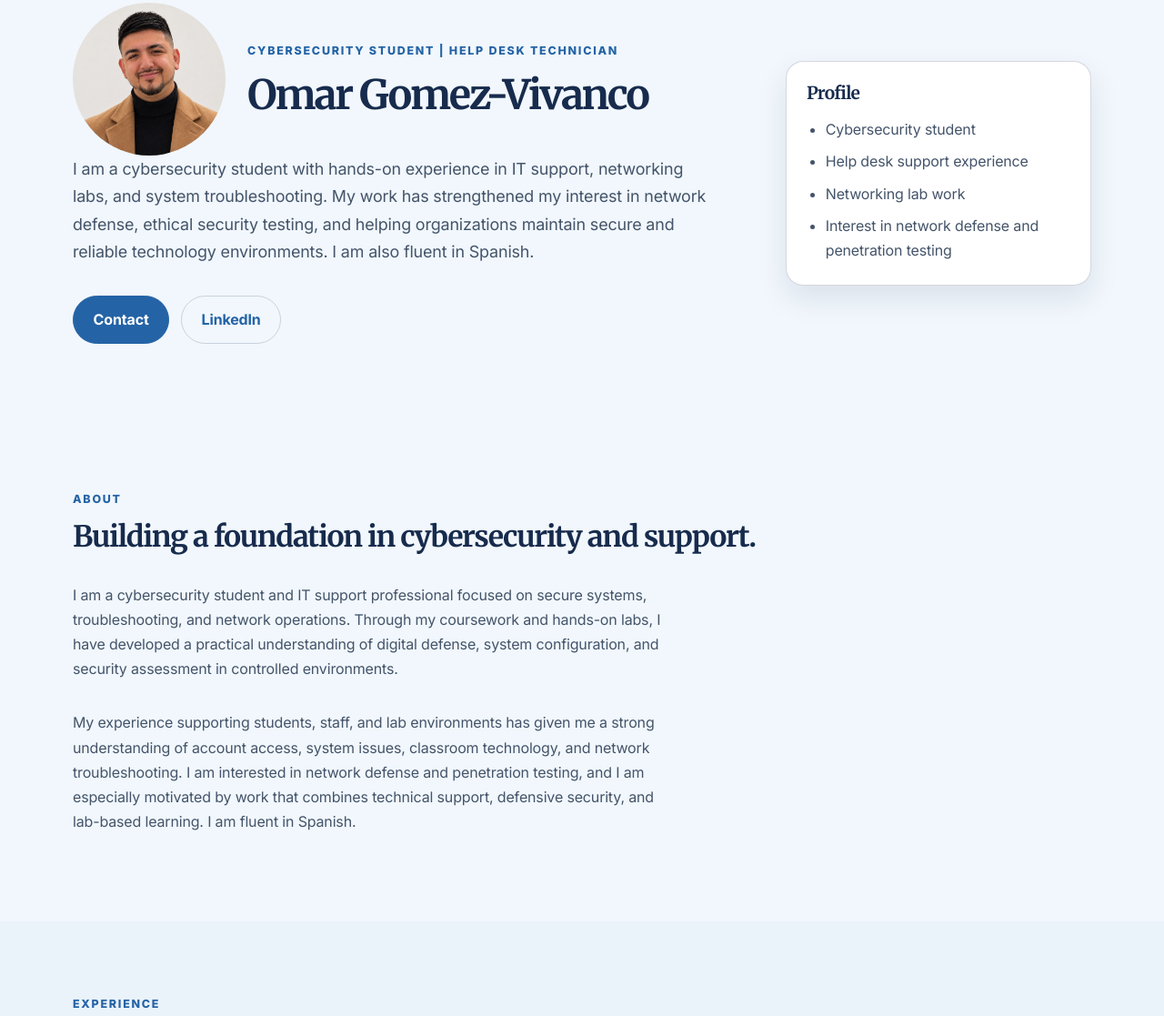
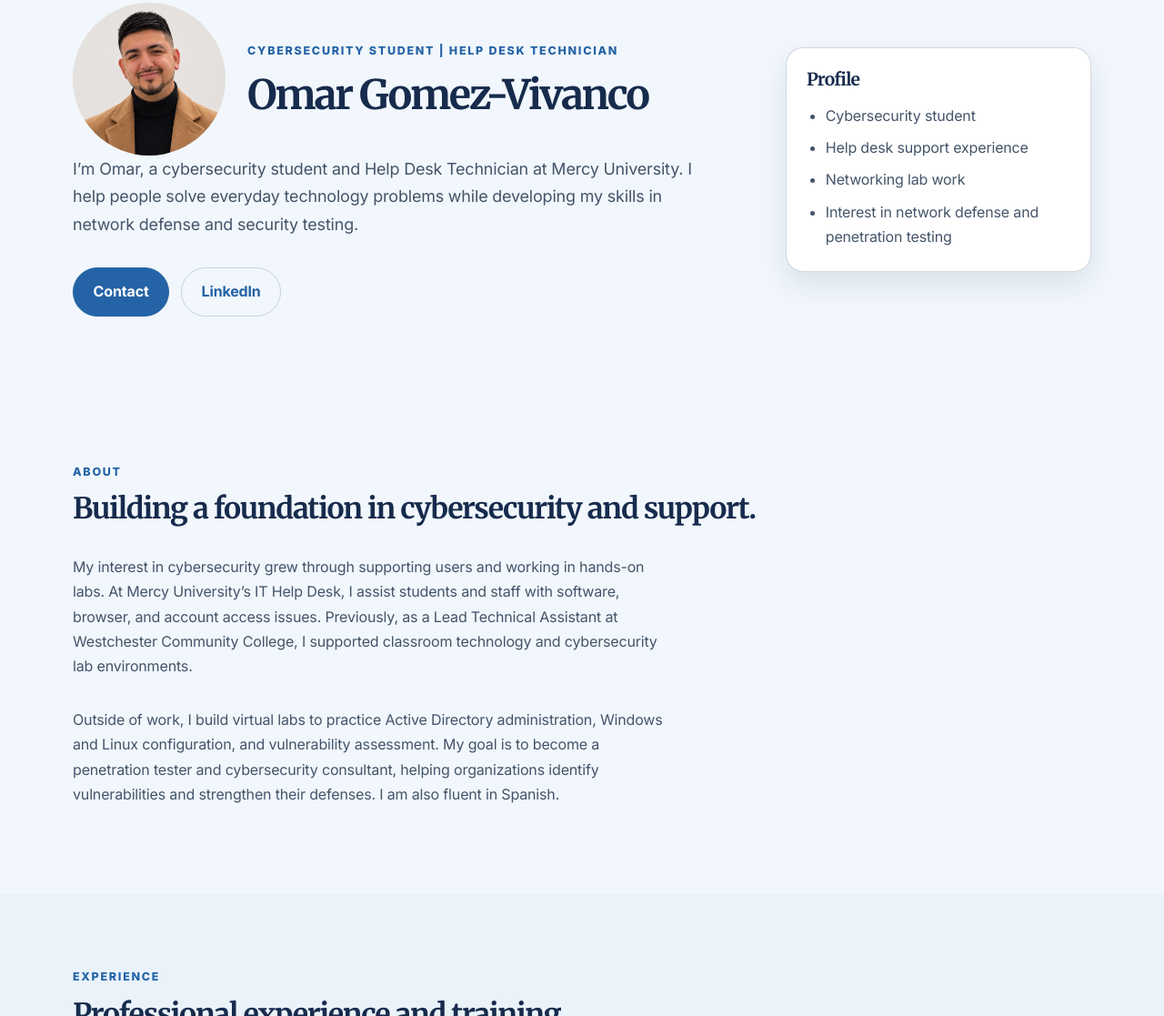
Before and after one commit to SILENT908777/SILENT908777.github.io, a plain HTML site: page index.html in a window 1280 px wide. Shown: the part 150-1267 px from the top of the page at 91% size. Drawn offline with Linux system fonts and the light colour scheme.

Commit message:
Update introduction and About section

```diff
--- a/index.html
+++ b/index.html
@@ -73,11 +73,7 @@
               </div>
             </div>
             <p class="lead">
-              I am a cybersecurity student with hands-on experience in IT support,
-              networking labs, and system troubleshooting. My work has strengthened
-              my interest in network defense, ethical security testing, and helping
-              organizations maintain secure and reliable technology environments.
-              I am also fluent in Spanish.
+              I’m Omar, a cybersecurity student and Help Desk Technician at Mercy University. I help people solve everyday technology problems while developing my skills in network defense and security testing.
             </p>
             <div class="button-row">
               <a class="button primary" href="#contact">Contact</a>
@@ -110,19 +106,10 @@
           </div>
           <div class="content-block">
             <p>
-              I am a cybersecurity student and IT support professional focused on
-              secure systems, troubleshooting, and network operations. Through my
-              coursework and hands-on labs, I have developed a practical
-              understanding of digital defense, system configuration, and security
-              assessment in controlled environments.
+              My interest in cybersecurity grew through supporting users and working in hands-on labs. At Mercy University’s IT Help Desk, I assist students and staff with software, browser, and account access issues. Previously, as a Lead Technical Assistant at Westchester Community College, I supported classroom technology and cybersecurity lab environments.
             </p>
             <p>
-              My experience supporting students, staff, and lab environments has
-              given me a strong understanding of account access, system issues,
-              classroom technology, and network troubleshooting. I am interested in
-              network defense and penetration testing, and I am especially motivated
-              by work that combines technical support, defensive security, and
-              lab-based learning. I am fluent in Spanish.
+              Outside of work, I build virtual labs to practice Active Directory administration, Windows and Linux configuration, and vulnerability assessment. My goal is to become a penetration tester and cybersecurity consultant, helping organizations identify vulnerabilities and strengthen their defenses. I am also fluent in Spanish.
             </p>
           </div>
         </div>
```
